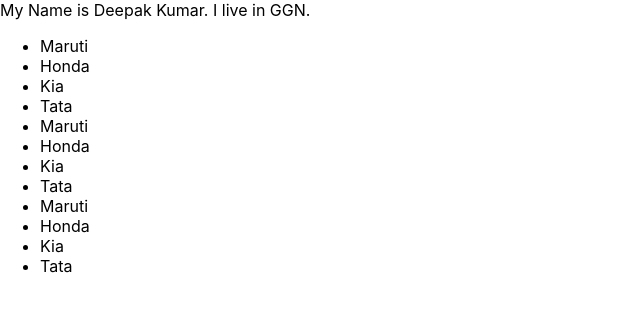
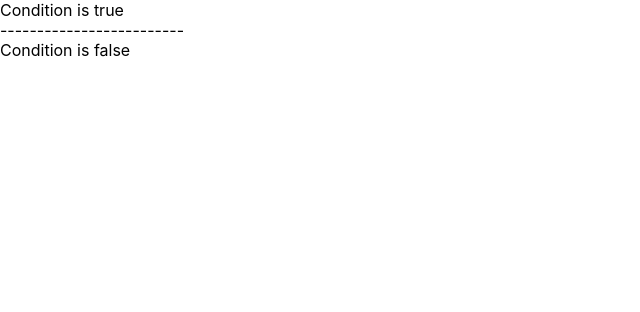
Before and after one commit to deepak104080/ruby_react, a React (Create React App) app: page / in a window 1280 px wide. Shown: the top 312 px of the page, without its empty margins (0-640 px from the left). Built offline with nearby package versions, Linux system fonts and the light colour scheme.

Commit message:
13th June 2023 - JSX

```diff
--- a/src/App.css
+++ b/src/App.css
@@ -54,3 +54,11 @@
     transform: rotate(360deg);
   }
 }
+
+
+.table > div {
+  background-color: red;
+}
+.table > span {
+  background-color: greenyellow;
+}
--- /dev/null
+++ b/src/Conditionals.js
@@ -0,0 +1,81 @@
+import React from "react";
+
+const Conditionals = () => {
+    let status = true;
+    let status2 = false;
+    let status3 = true;
+    // if(true) {
+
+    // }
+    // else {
+
+    // }
+    return(
+        <>
+            {/* if status false
+            display false line
+            else
+            display true line */}
+
+            {/* 1 - if - && operator
+
+            2 - if else - ternary opeartor - consition ? true implementation : false implementation*/}
+
+            {
+                status && <div>Condition is true</div>
+            }
+            <div>-------------------------</div>
+
+            {
+                status2 ? <div>Condition is true</div> : <div>Condition is false</div>
+            }
+
+        </>
+    )
+}
+
+export default Conditionals;
+
+
+
+
+
+
+
+
+
+// let temp = true && 'name';
+// let temp1 = true && 5555;
+
+// let temp2 = false && 'name';
+// let temp3 = false && 55555;
+
+// let component = true && <div>My name is Deepak</div>
+// let component1 = false && <div>My name is Deepak</div>
+
+// if('string') {
+
+// }
+// if(5555) {
+
+// }
+// if(true) {
+
+// }
+
+// Boolean - false, 0, undefined, ' ', null, ''
+
+
+// let temp = true || 'name';
+// let temp1 = true || 5555;
+
+// let temp2 = false || 'name';
+// let temp3 = false || 55555;
+
+
+
+
+// whenever there is any change is state or props varibale, re-render of components will trigger by default.
+// dom events
+// api calls
+// event listeners/timer
--- a/src/Home.js
+++ b/src/Home.js
@@ -1,4 +1,4 @@
-import React from "react";
+import React, {Fragment} from "react";
 
 
 function Home() {
@@ -21,8 +21,20 @@
                             <li>{item}</li>
                         ))
                     }
-                </ul>
+                     </ul>
             </div>
+            <div>-----------------------</div>
+            <div class="table">
+                    {
+                        cars.map((item, index) => (
+                            <Fragment>
+                                <div>{index+1}</div>
+                                <span>{item}</span>
+                            </Fragment>
+                        ))
+                    }
+                    </div>
+
         </div>
     )
 
--- a/src/index.js
+++ b/src/index.js
@@ -3,6 +3,7 @@
 import App from './App';
 import Home from './Home';
 import React_Comp1 from './Comp1';
+import Conditionals from './Conditionals';
 
 const root = ReactDOM.createRoot(document.getElementById('root'));
-root.render(<Home />);
+root.render(<Conditionals />);
```
